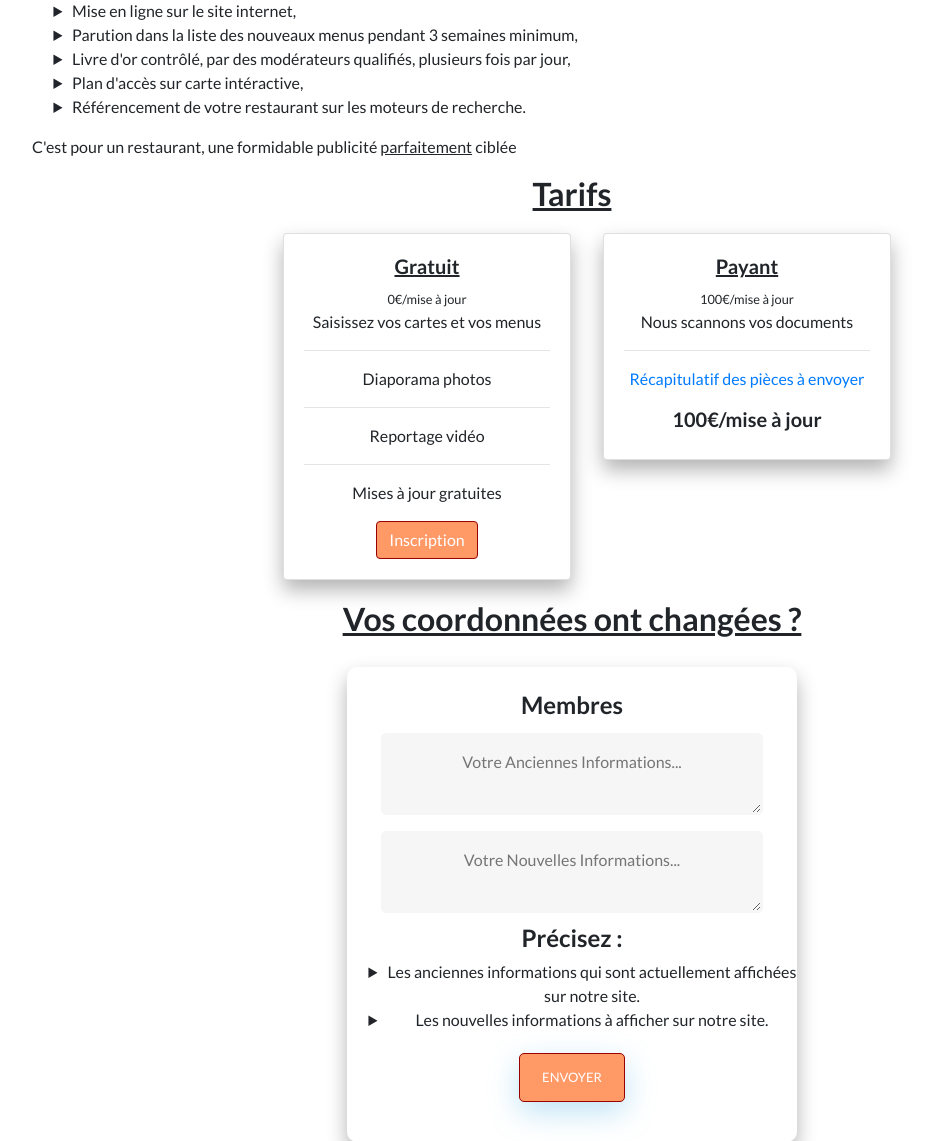
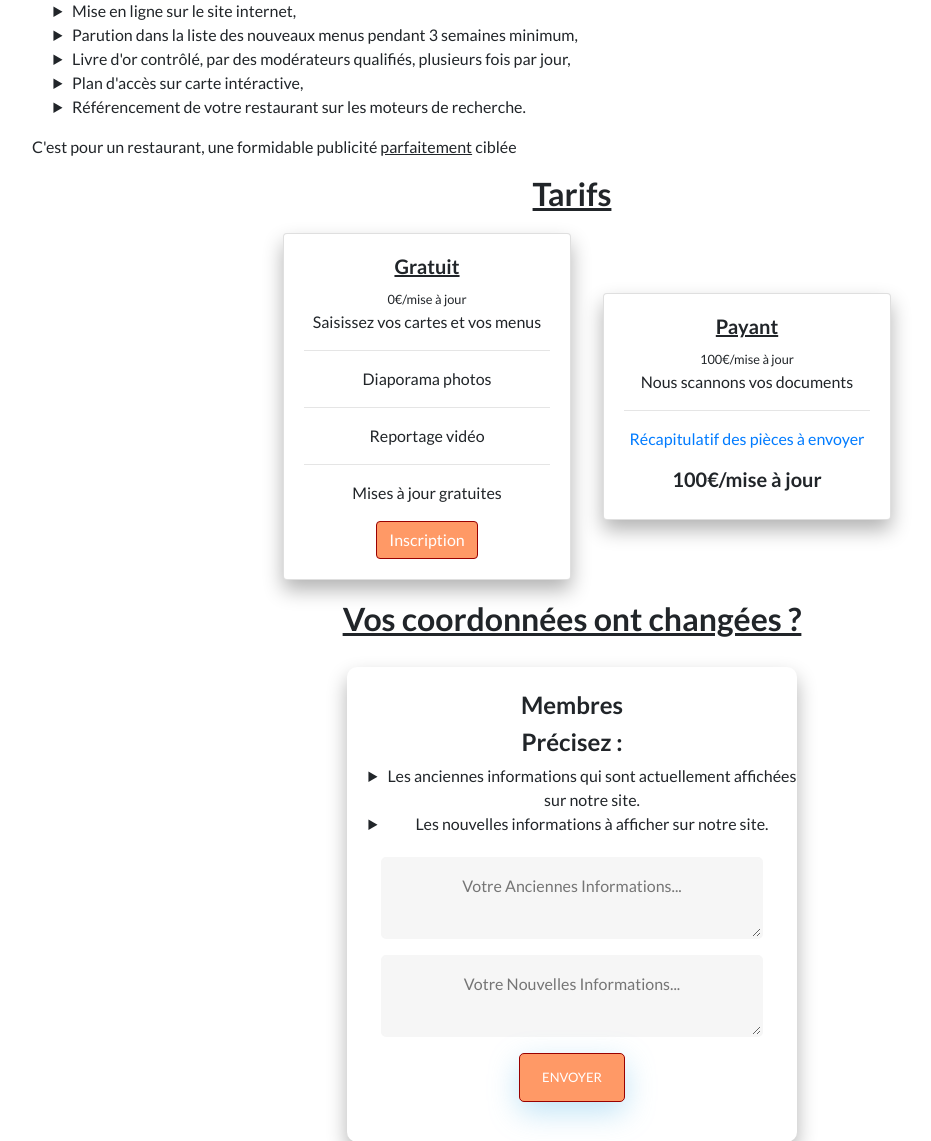
Before and after one commit to SilverAlexTV63/lcdbv, a PHP site: page /restaurateurs.php in a window 1280 px wide. Shown: the part 405-1546 px from the top of the page, without its empty margins (68-999 px from the left). Run offline with PHP 8.4, Linux system fonts and the light colour scheme; some libraries are stand-ins or nearby versions.

Commit message:
Modification 2 de mode-d-emploi.php

```diff
--- a/includes/mise-a-jour.php
+++ b/includes/mise-a-jour.php
@@ -238,13 +238,13 @@ textarea:placeholder {
           <!-- Contact Form -->
           <form>
             <h4>Membres</h4>
-            <textarea id="old-infos" class="fadeIn first" name="message" placeholder="Votre Anciennes Informations..."></textarea>
-            <textarea id="new-infos" class="fadeIn first" name="message" placeholder="Votre Nouvelles Informations..."></textarea>
             <h4>Précisez :</h4>
             <ul style="list-style-type: disclosure-closed;">
                 <li>Les anciennes informations qui sont actuellement affichées sur notre site.</li>
                 <li>Les nouvelles informations à afficher sur notre site.</li>
             </ul>
+            <textarea id="old-infos" class="fadeIn first" name="message" placeholder="Votre Anciennes Informations..."></textarea>
+            <textarea id="new-infos" class="fadeIn first" name="message" placeholder="Votre Nouvelles Informations..."></textarea>
             <input type="submit" class="fadeIn second" value="Envoyer">
           </form>
 
--- a/includes/mode-d-emploi.php
+++ b/includes/mode-d-emploi.php
@@ -61,7 +61,7 @@
 </div>
 <div class="container" style="margin-bottom: 20px;">
     <h2 style="text-decoration: underline; text-align: center;margin-bottom: 20px;">Tarifs</h2>
-    <div class="row" style="justify-content: center;">
+    <div class="row" style="justify-content: center; align-items: center;">
         <div class="col" style="margin: 0 1rem; max-width: 18rem;">
             <div class="card text-center" style="width: 18rem;box-shadow: 0 10px 20px 0 rgba(0,0,0,0.3);">
             <div class="card-body">
```
